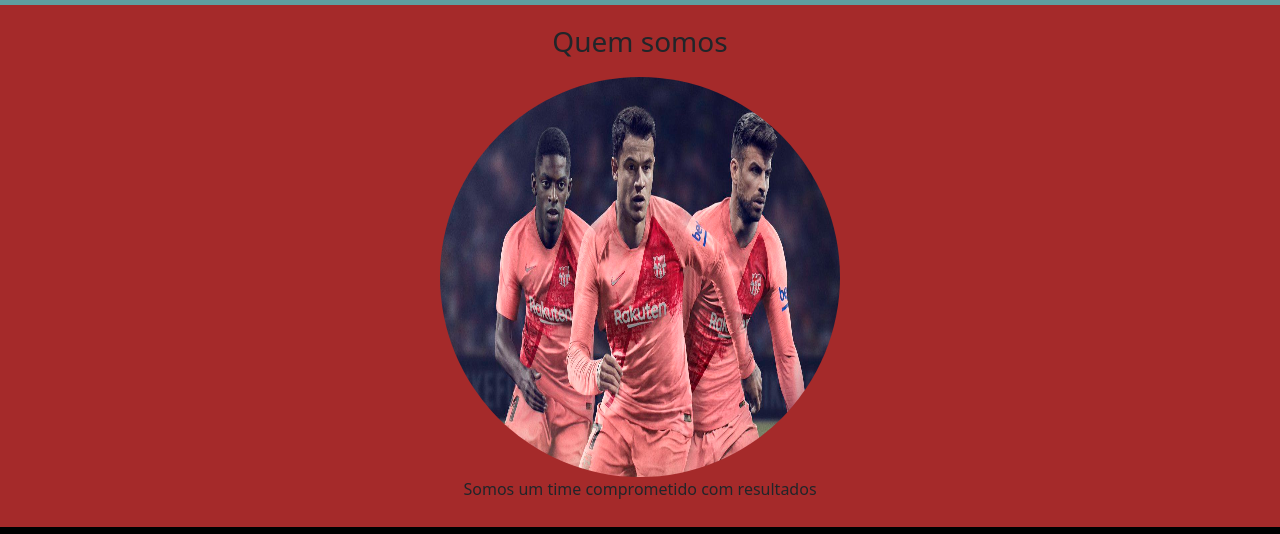
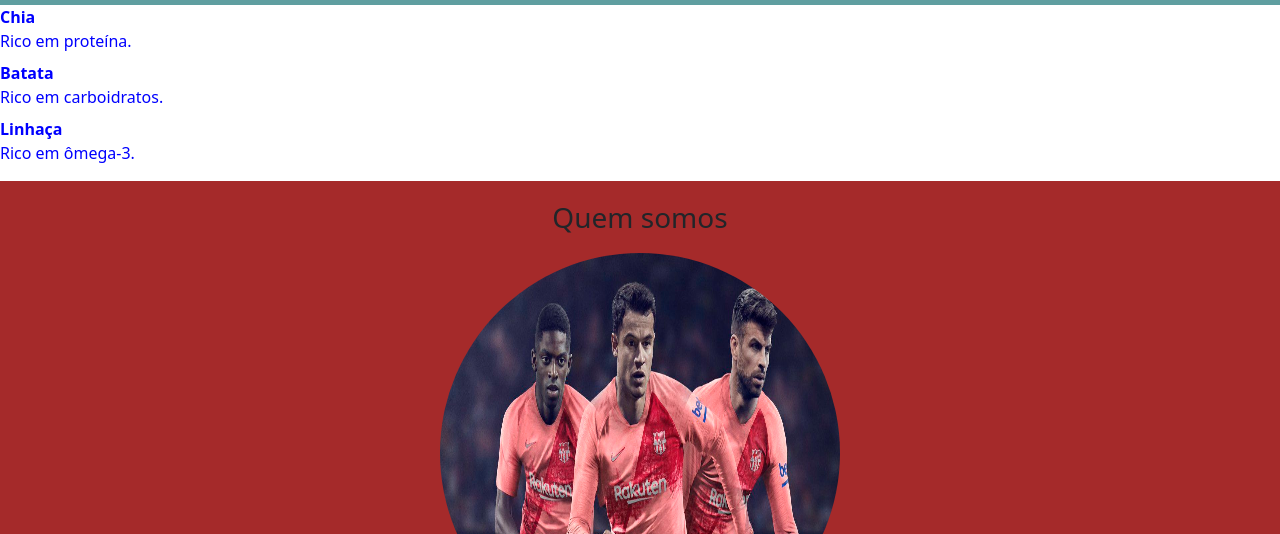
Before and after one commit to nathalia-naomi/projetos-DIO, a plain HTML site: page aula_bootstrap/index.html in a window 1280 px wide. Shown: the part 101-635 px from the top of the page. Drawn offline with Linux system fonts and the light colour scheme.

```diff
--- a/aula_bootstrap/css/style.css
+++ b/aula_bootstrap/css/style.css
@@ -28,3 +28,6 @@
   background-color: black;
   color: white;
 }
+dl {
+  color: blue;
+}
--- a/aula_bootstrap/index.html
+++ b/aula_bootstrap/index.html
@@ -27,6 +27,17 @@
       </ul>
     </div>
   </nav>
+
+  <section>
+    <dl>
+      <dt>Chia</dt>
+      <dd>Rico em proteína.</dd>
+      <dt>Batata</dt>
+      <dd>Rico em carboidratos.</dd>
+      <dt>Linhaça</dt>
+      <dd>Rico em ômega-3.</dd>
+    </dl>
+  </section>
 
   <section id="quemsomos">
     <div class="container-fluid quem-somos text-center margin">
```
